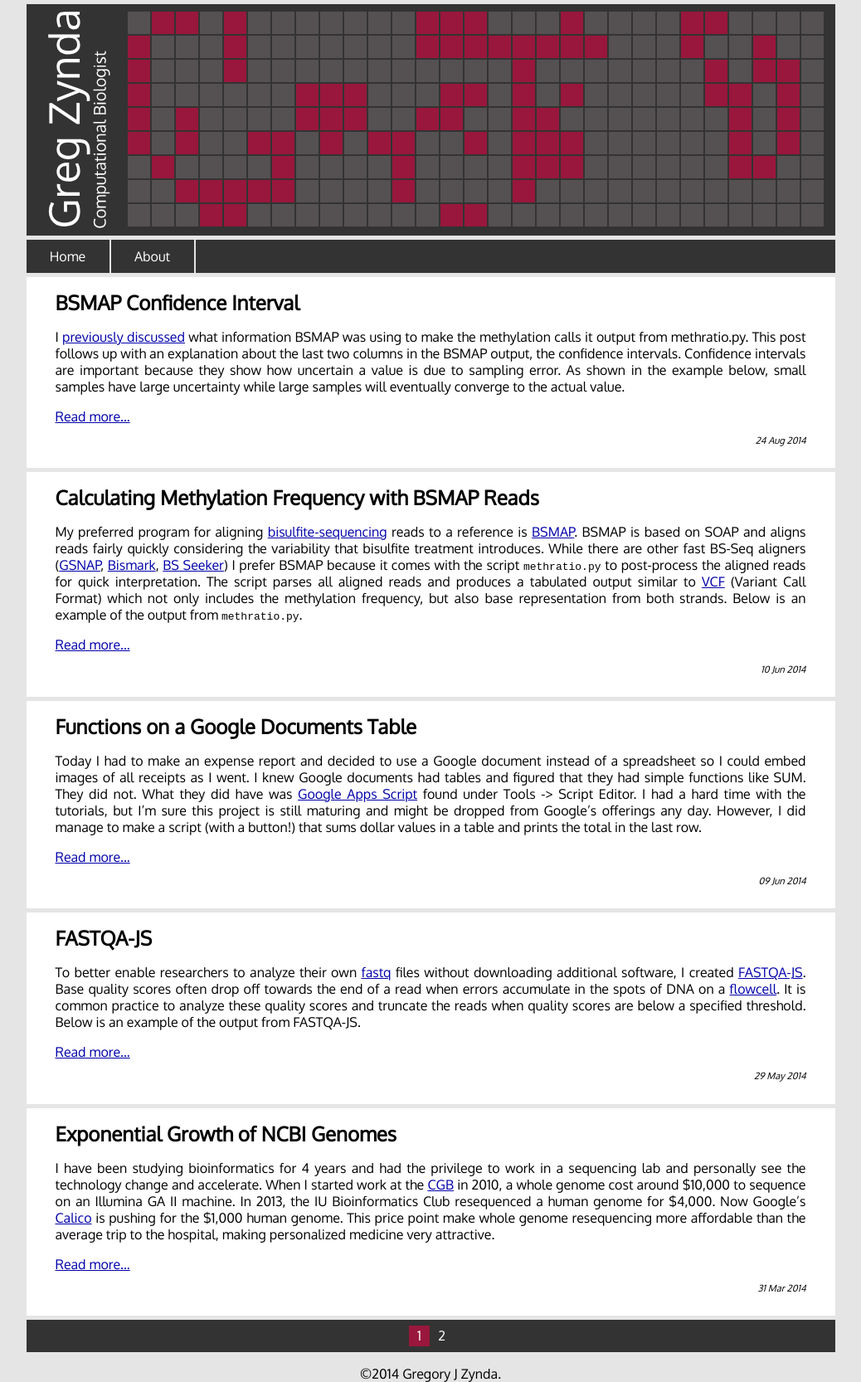
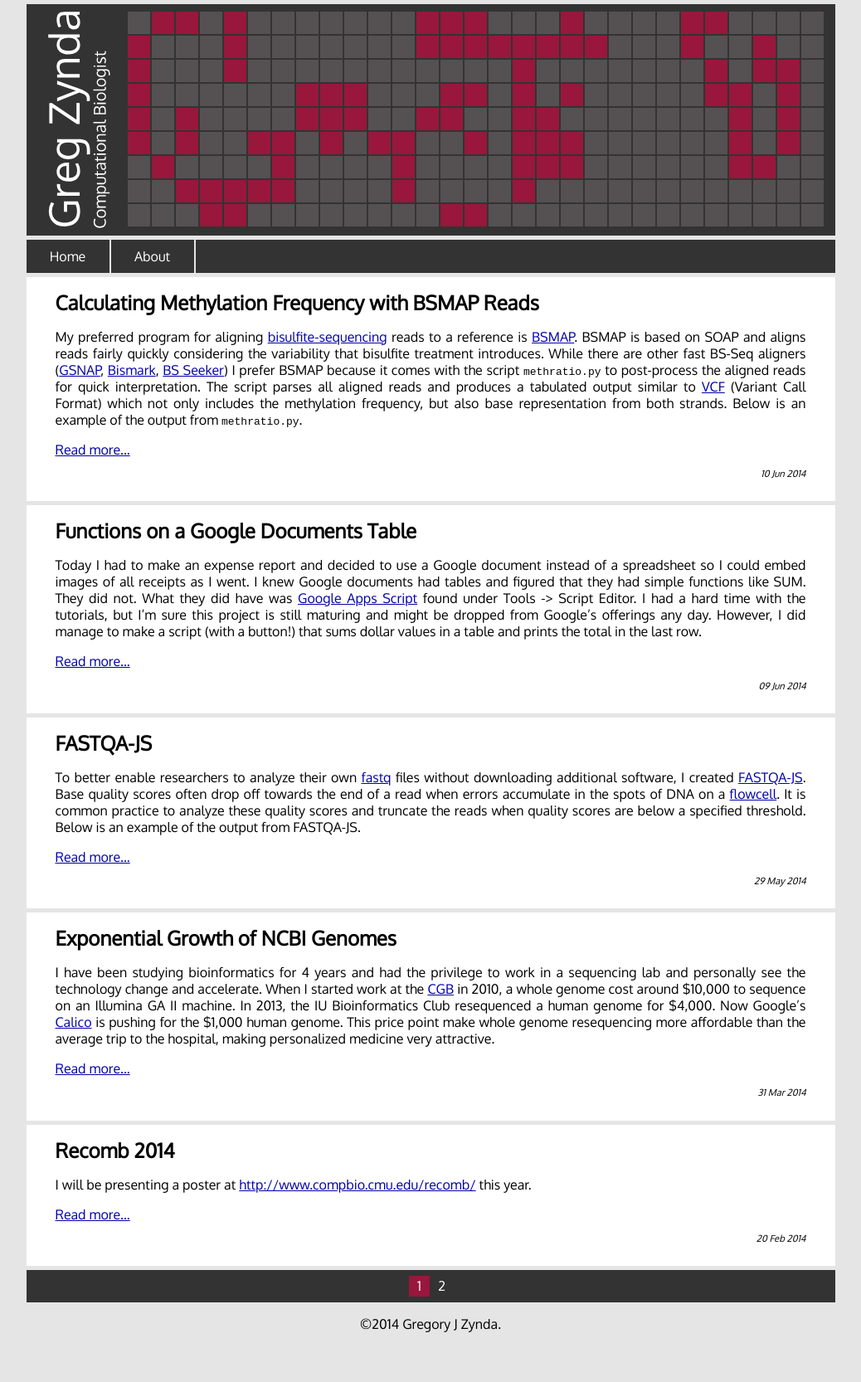
Before and after one commit to zyndagj/zyndagj.github.io, a Jekyll site: the page built from index.html, in a window 1280 px wide. Shown: the whole page at 83% size, without its empty margins (121-1159 px from the left). Built offline with Jekyll 4.4.1, drawn with Linux system fonts in a browser that asks for light colours; the list of posts is cut into pages by our own code; after the commit the page ends 1606 px from its top, so only the background shows below that.

Commit message:
removed draft page

```diff
--- a/_posts/2014-08-24-bsmap-wilson-score.markdown
+++ b/_posts/.2014-08-24-bsmap-wilson-score.markdown
@@ -13,9 +13,8 @@ I started by first determining what confidence interval BSMAP uses. Their origin
 
 $$\frac{1}{1+\frac{z^2_{\alpha/2}}{n}}\left(\hat{p}+\frac{z^{2}_{\alpha/2}}{2n} \pm z_{\alpha/2} \sqrt{\frac{\hat{p}(1-\hat{p})}{n}+\frac{z^2_{\alpha/2}}{4n^2}}\right)$$
 
-Where \\(\hat{p}\\) is the observed ratio of methylation and \(z_{\alpha/2}\) is the \(1-\alpha/2\) quantile of the normal distribution, and n is the number of samples (CT).
+Where \\(\hat{p}\\) is the observed ratio of methylation and \\(z_{\alpha/2}\\) is the \\(1-\alpha/2\\) quantile of the normal distribution, and \\(n\\) is the number of samples (CT). As a sanity check, I reimplemented the confidence interval in python.
 
-As a sanity check, I reimplemented the confidence interval in python to make sure I arrived at the same values BSMAP returns.
 
 
 
```
